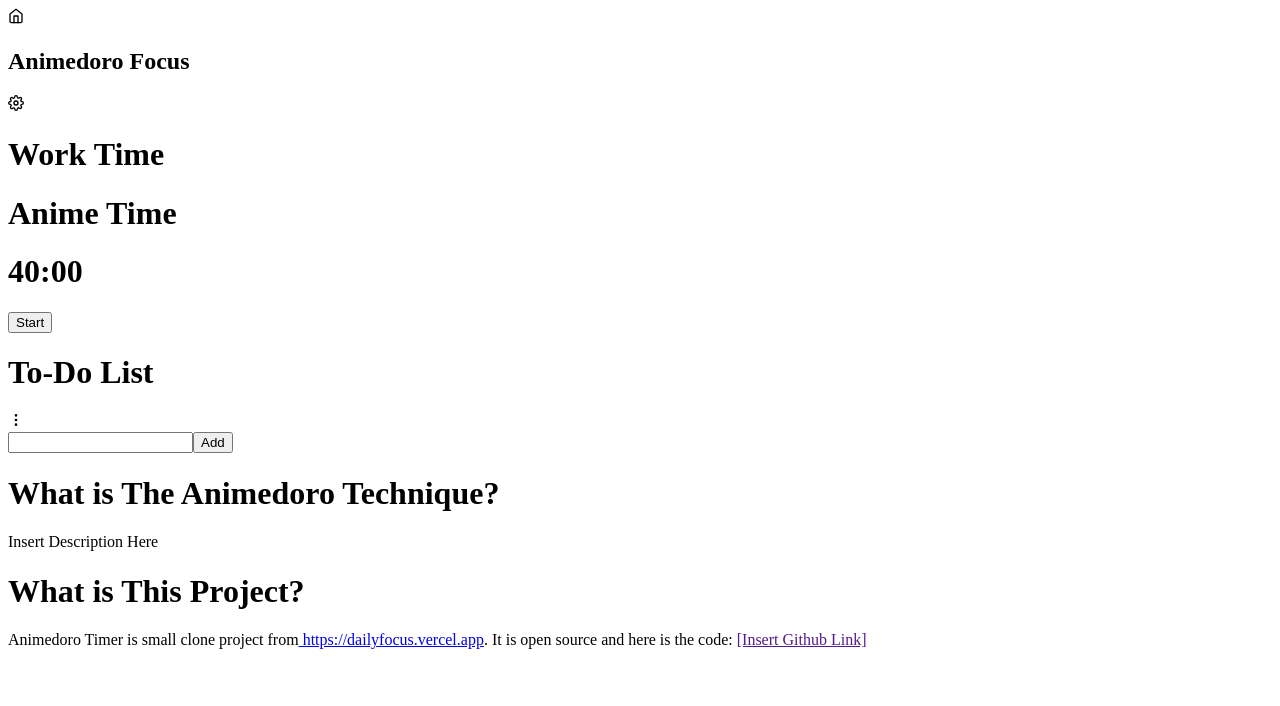
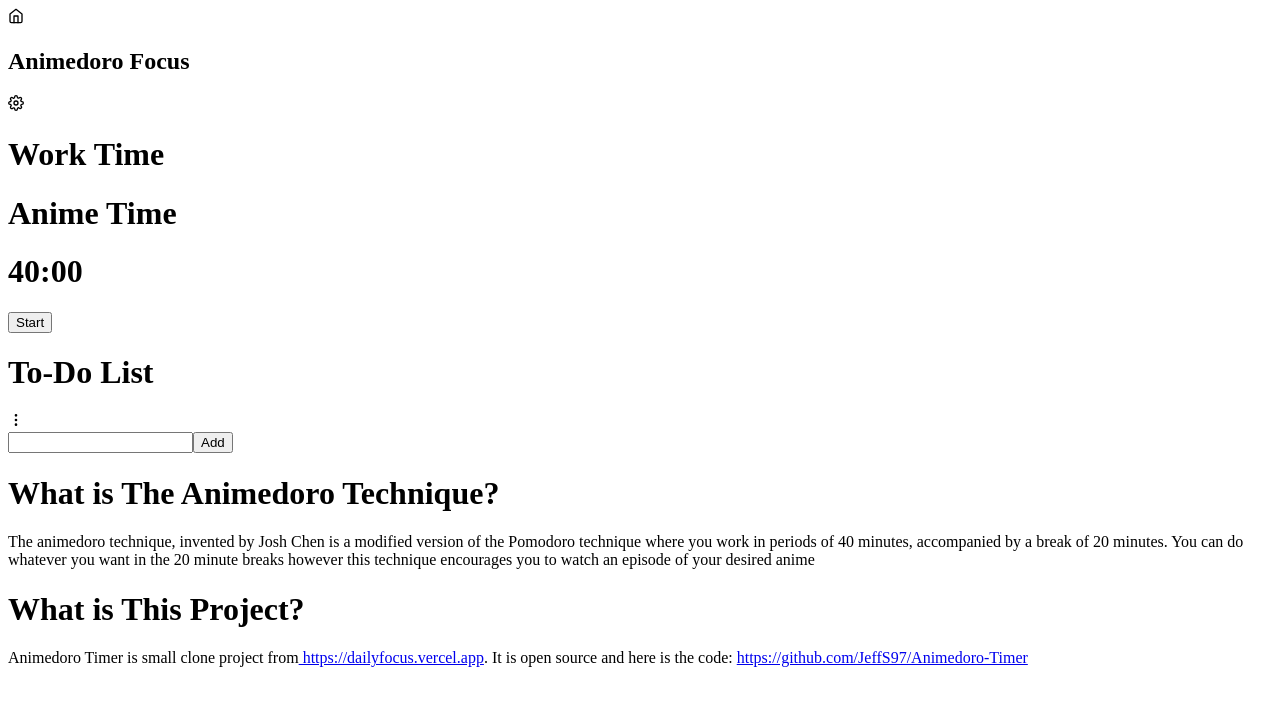
Before and after one commit to JeffS97/Animedoro-Timer, a Next.js app: page / in a window 1280 px wide. Shown: the top 706 px of the page. Built offline with nearby package versions, Linux system fonts and the light colour scheme.

Commit message:
Update About.js

```diff
--- a/components/About.js
+++ b/components/About.js
@@ -5,13 +5,15 @@ function About() {
     <div className="w-11/12 mx-auto mt-15 text-white p-5">
         <div className="mt-5">
             <h1 className="text-xl sm:text-2xl font-medium"><span className="border-b-4 border-red-400">What</span> is The Animedoro Technique?</h1>
-            <p className="mt-5 tracking-wide opacity-70 text-lg break-words">Insert Description Here</p>
+            <p className="mt-5 tracking-wide opacity-70 text-lg break-words">The animedoro technique, invented by Josh Chen is a modified version of the Pomodoro
+            technique where you work in periods of 40 minutes, accompanied by a break of 20 minutes. You can do whatever you want in the 20 minute breaks however
+            this technique encourages you to watch an episode of your desired anime</p>
         </div>
         <div className="mt-5">
             <h1 className="text-xl sm:text-2xl font-medium"><span className="border-b-4 border-red-400">What</span> is This Project?</h1>
             <p className="mt-5 tracking-wide opacity-70 text-lg break-words">Animedoro Timer is small clone project from
             <a href="https://dailyfocus.vercel.app" target="blank" className="underline"> https://dailyfocus.vercel.app</a>.
-            It is open source and here is the code: <a href="" target="blank" className="underline">[Insert Github Link]</a></p>
+            It is open source and here is the code: <a href="https://github.com/JeffS97/Animedoro-Timer" target="blank" className="underline">https://github.com/JeffS97/Animedoro-Timer</a></p>
         </div>
     </div>
   )
```
